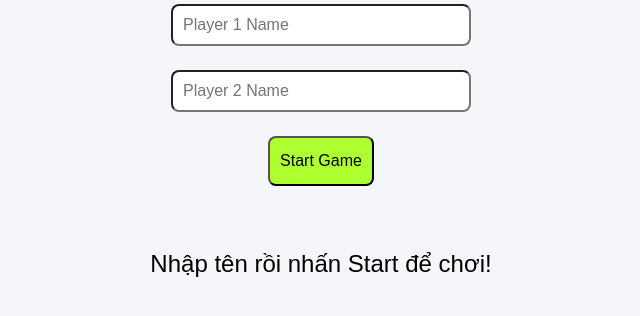
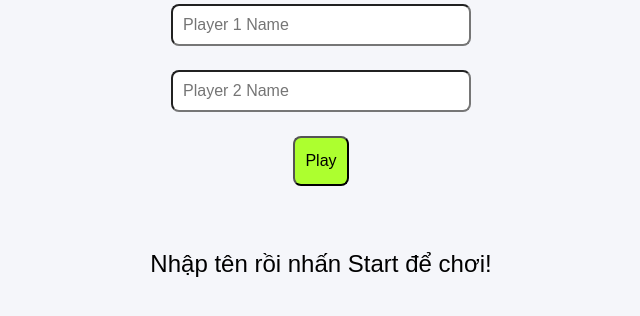
Before and after one commit to VyD1nk1902/Project-TicTacToe-TOP, a plain HTML site: page index.html in a window 1280 px wide. Shown: the part 114-430 px from the top of the page, without its empty margins (319-959 px from the left). Drawn offline with Linux system fonts and the light colour scheme.

Commit message:
Change language to all English

```diff
--- a/index.html
+++ b/index.html
@@ -12,7 +12,7 @@
     <div class="player-inputs">
       <input type="text" class="player-1" placeholder="Player 1 Name" />
       <input type="text" class="player-2" placeholder="Player 2 Name" />
-      <button class="btn start">Start Game</button>
+      <button class="btn start">Play</button>
     </div>
     <div class="game-board"></div>
     <div class="message"></div>
```
